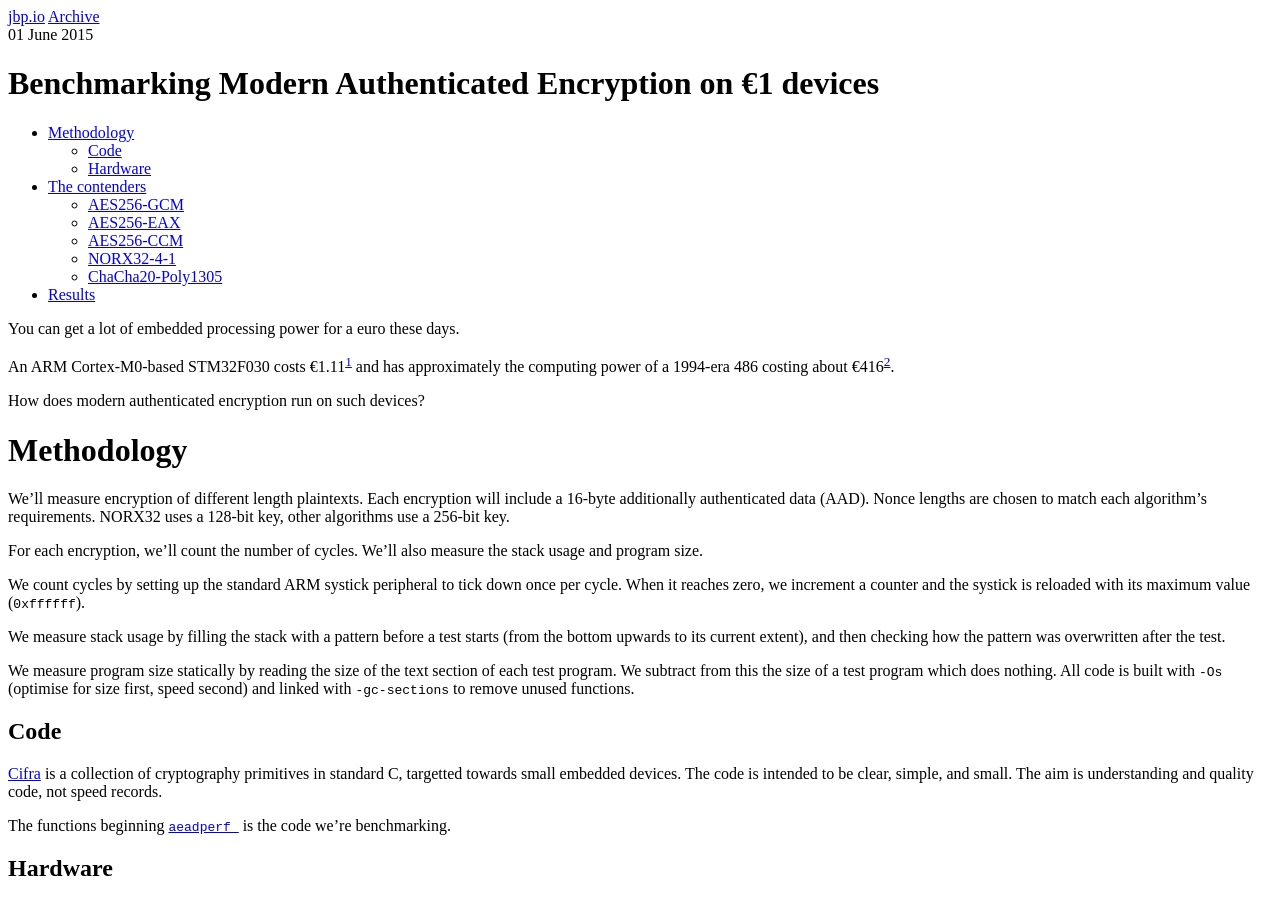
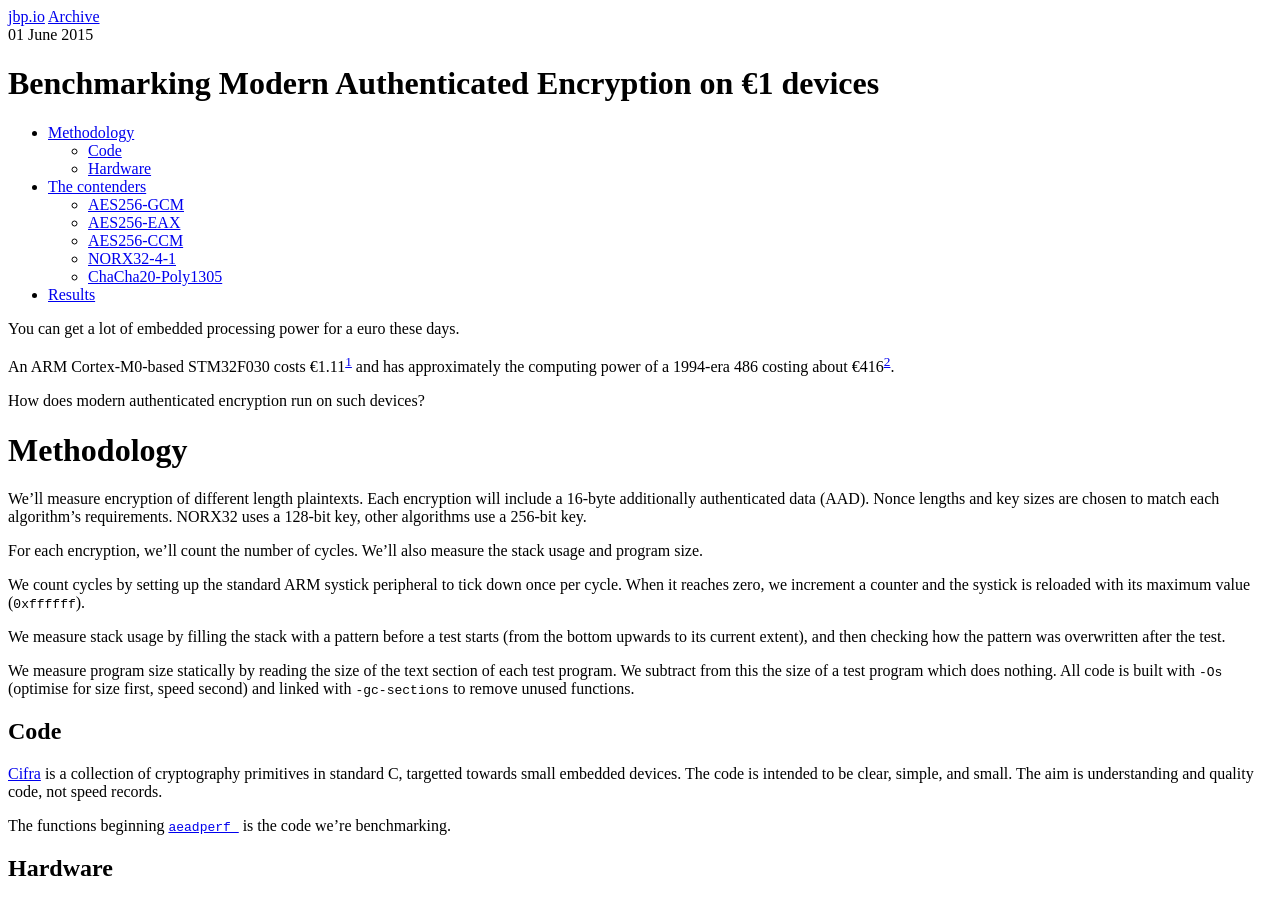
Before and after one commit to ctz/ctz.github.com, a Jekyll site: the page built from _posts/2015-06-01-modern-authenticated-encryption-for-1-euro.md, in a window 1280 px wide and 900 px high. Built offline with Jekyll 4.4.1, drawn with Linux system fonts in a browser that asks for light colours; comment, search, counter and statistics services are not loaded.

Commit message:
Update 2015-06-01-modern-authenticated-encryption-for-1-euro.md

```diff
--- a/_posts/2015-06-01-modern-authenticated-encryption-for-1-euro.md
+++ b/_posts/2015-06-01-modern-authenticated-encryption-for-1-euro.md
@@ -18,8 +18,8 @@ How does modern authenticated encryption run on such devices?
 # Methodology
 
 We'll measure encryption of different length plaintexts.  Each encryption will include a 16-byte
-additionally authenticated data (AAD).  Nonce lengths are chosen to match each algorithm's requirements.
-NORX32 uses a 128-bit key, other algorithms use a 256-bit key.
+additionally authenticated data (AAD).  Nonce lengths and key sizes are chosen to match each
+algorithm's requirements.  NORX32 uses a 128-bit key, other algorithms use a 256-bit key.
 
 For each encryption, we'll count the number of cycles.  We'll also measure the stack usage and program size.
 
```
